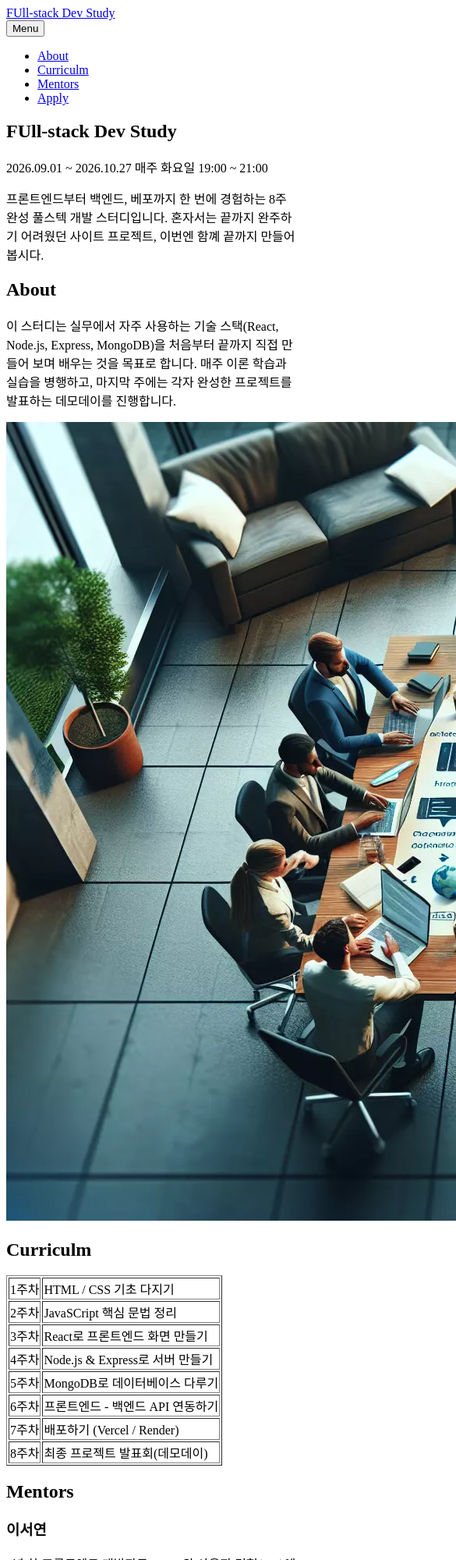
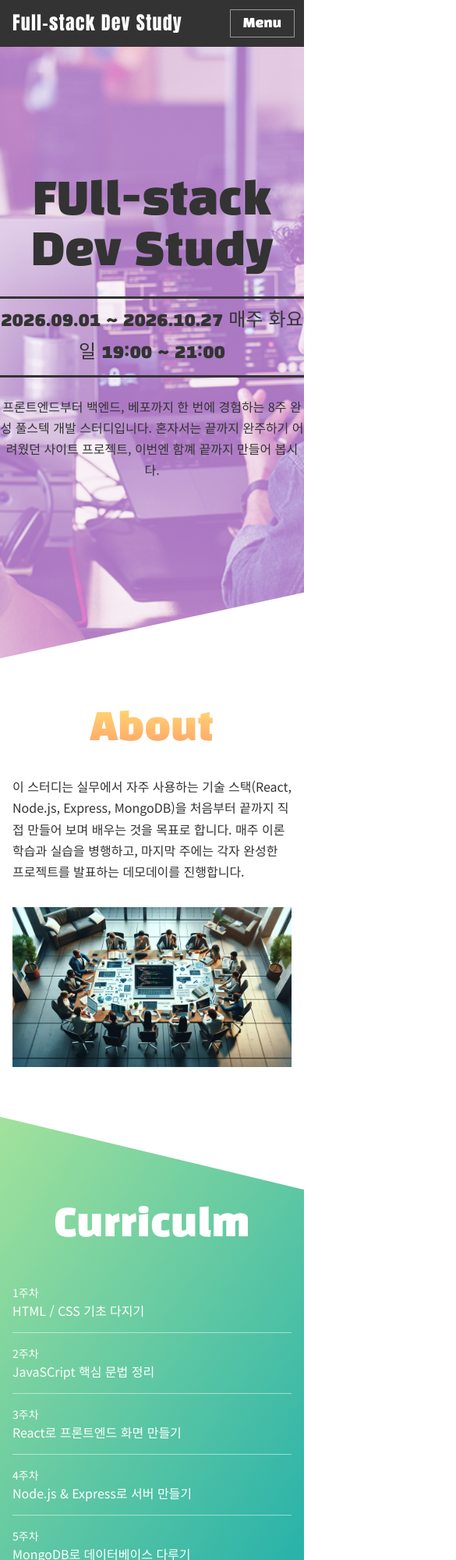
Before and after one commit to minsuyu029-source/web-programing, a plain HTML site: page Web/studypage/index.html in a window 390 px wide. Shown: the top 2000 px of the page at 78% size, 585 px wide, since content can reach past the window. Drawn offline with Linux system fonts and the light colour scheme; some packages are replaced by stand-ins of ours.

Commit message:
Add files via upload

```diff
--- /dev/null
+++ b/Web/studypage/css/style.css
@@ -0,0 +1,422 @@
+/*
+COLORS
+================================================ */
+:root {
+    --light-blue: #4db1ec;
+    --blue: #1665cc;
+    --purple: #b473bf;
+    --pink: #ffb2c1;
+    --orange: #ff9f67;
+    --yellow: #ffd673;
+    --light-green: #a2e29b;
+    --green: #00a2af;
+    --grey: #333;
+    --white: #fff;
+}
+
+/*
+일반 스타일
+================================================ */
+/* Layout */
+.wrapper {
+    max-width: 800px;
+    width: 100%;
+    margin: 0 auto;
+    padding: 0 1rem;
+}
+
+header,
+h1,
+h2,
+.main-date {
+    font-family: "Black Han Sans", sans-serif;
+}
+
+h1,
+h2 {
+    text-align: center;
+    /* letter-spacing: .1em; */
+}
+
+h2 {
+    font-size: 3rem;
+    margin-bottom: 2rem;
+}
+
+p {
+    line-height: 1.7;
+}
+
+img {
+    max-width: 100%;
+}
+
+
+/*
+================================================ */
+html {
+    font-size: 100%;
+    /* 스무스 스크롤 */
+    scroll-behavior: smooth;
+}
+
+body {
+    /* 전체 글자 색상  */
+	color: var(--grey);
+	font-family:  "Noto Sans KR", sans-serif;
+}
+
+
+/*
+HEADER
+================================================ */
+header {
+    background: var(--grey);
+    padding: 1rem 0;
+    /* header 상단에 고정 */
+    position: fixed;
+    width: 100%;
+    z-index: 1;  /* 중첩 속성. 값이 클수록 전면에 표시 */
+}
+
+.logo {
+    letter-spacing: .05em;
+    font-family: impact, sans-serif;
+}
+
+header a {
+    color: var(--white);
+    font-size: 1.5rem;
+}
+
+header .wrapper {
+    display: flex;
+    justify-content: space-between;
+}
+
+.btn-menu {
+    position: absolute;
+    top: 12px;
+    right: 12px;
+    border: 1px solid rgba(255,255,255,.5);
+    color: var(--white);
+    padding: .5rem 1rem;
+}
+
+.main-nav {
+    background: var(--grey);
+    width: 0%;
+    position: absolute;
+    z-index: 2;
+    top: 50px;
+    right: 0;
+    overflow: hidden;
+    transition: .5s;
+    font-family: impact, sans-serif;
+}
+
+.main-nav.open-menu {
+    width: 100%;
+}
+
+.main-nav li {
+    text-align: center;
+    margin: 2rem 0;
+}
+
+.main-nav a {
+    display: block;
+}
+
+
+/*
+MAIN
+================================================ */
+#main {
+    background-color: #4db1ec;
+    background-image: url('../images/hero01.png');
+    background-repeat: no-repeat;
+    background-position: center;
+    background-size: cover;
+    background-blend-mode:screen;
+    height: 100vh;
+    animation: bg-color 24s infinite;  /* @keyframes bg-color 설정해야 나옴. */
+
+    display: flex;
+    align-items: center;
+    clip-path: polygon(0 0, 100% 0, 100% 90%, 0 100%);
+
+}
+
+@keyframes bg-color {
+    0% {
+        background-color: var(--light-blue);
+    }
+    12.5% {
+        background-color: var(--blue);
+    }
+    25% {
+        background-color: var(--purple);
+    }
+    37.5% {
+        background-color: var(--pink);
+    }
+    50% {
+        background-color: var(--orange);
+    }
+    62.5% {
+        background-color: var(--yellow);
+    }
+    75% {
+        background-color: var(--light-green);
+    }
+    87.5% {
+        background-color: var(--green);
+    }
+    100% {
+        background-color: var(--light-blue);
+    }
+}
+
+#main h1 {
+    font-size: 3.5rem;
+    margin-bottom: 1.5rem;
+}
+
+.main-date {
+    text-align: center;
+    border-top: 3px solid var(--grey);
+    border-bottom: 3px solid var(--grey);
+    padding: .5rem 0;
+    font-size: 1.5rem;
+    margin-bottom: 1.5rem;
+}
+
+#main p {
+    text-align: center;
+}
+
+/*
+ABOUT
+================================================ */
+#about {
+    padding: 4rem 1rem;
+}
+
+#about h2 {
+    color: rgba(255, 255, 255, 0);
+    background: linear-gradient(var(--yellow), var(--orange));
+    background-clip: text;
+}
+
+#about p {
+    margin-bottom: 2rem;
+}
+
+
+/*
+CURRICULUM
+================================================ */
+#curriculum {
+    background-image: linear-gradient(125deg, var(--light-green), var(--green));
+    padding: 7rem 0;
+    clip-path: polygon(0 0, 100% 10%, 100% 90%, 0 100%);
+}
+
+#curriculum h2 {
+    color: var(--white);
+}
+
+.curriculum-table {
+    color: var(--white);
+    width: 100%;
+}
+
+.curriculum-table tr {
+    border-bottom: 1px solid rgba(255,255,255,.5);
+}
+
+.curriculum-table td {
+    display: block;
+    line-height: 1.5;
+}
+
+.week {
+    font-size: .875rem;
+    padding-top: 1rem;
+}
+
+.content {
+    padding-bottom: 1rem;
+}
+
+
+/*
+MENTORS
+================================================ */
+#mentors {
+    padding: 4rem 1rem;
+}
+
+.mentors-list {
+    display: flex;
+    flex-direction: row-reverse;
+    align-items: flex-start;
+    margin-bottom: 2rem;
+}
+
+.mentors-text {
+    margin-left: 1rem;
+}
+
+#mentors h2 {
+    background: linear-gradient(var(--light-blue), var(--blue));
+    background-clip: text;
+    color: rgba(255, 255, 255, 0);
+}
+
+#mentors h3 {
+    font-size: 1.5rem;
+    margin-bottom: .5rem;
+}
+
+#mentors img {
+    border-radius: 50%;
+    width: 20%;
+}
+
+
+/*
+APPLY
+================================================ */
+#apply {
+    background-image: linear-gradient(var(--pink), var(--purple));
+    padding: 6rem 1rem 2rem;
+    clip-path: polygon(0 0, 100% 10%, 100% 100%, 0 100%);
+}
+
+#apply h2 {
+    color: var(--white);
+}
+
+.apply-form {
+    max-width: 480px;
+    margin: 0 auto 5rem;
+}
+
+.apply-form label {
+    color: var(--white);
+    display: block;
+    margin-bottom: .5rem;
+}
+
+.apply-field {
+    background: rgba(255,255,255,.6);
+    padding: 1rem;
+    width: 100%;
+    margin-bottom: 1.5rem;
+    font-family: inherit;
+}
+
+.apply-textarea {
+    min-height: 6rem;
+    resize: vertical;
+}
+
+.apply-btn {
+    background: var(--grey);
+    color: var(--white);
+    display: block;
+    width: 100%;
+    padding: 1rem;
+    margin-top: 1rem;
+}
+
+/*
+FOOTER
+================================================ */
+.footer {
+    border-top: 1px solid rgba(255,255,255,0.5);
+    padding-top: 2rem;
+    text-align: center;
+    font-size: .875rem;
+    color: var(--white);
+}
+.footer a {
+    text-decoration: underline;
+}
+
+
+/*
+DESKTOP SIZE
+================================================ */
+@media (min-width: 600px) {
+    /* 일반 스타일 */
+    h2 {
+        font-size: 5rem;
+    }
+
+    a:hover {
+        color: var(--blue);
+    }
+
+    .apply-btn:hover {
+        background: var(--blue);
+    }
+
+    a:hover, .apply-btn:hover {
+        transition: .5s;
+    }
+
+    /* Header */
+    .btn-menu {
+        display: none;
+    }
+
+    .main-nav {
+        width: 100%;
+        position: static;
+        display: flex;
+    }
+
+    .main-nav li {
+        margin: 0 0 0 1.5rem;
+    }
+
+    /* main */
+    #main h1 {
+        font-size: 6.875rem;
+        mix-blend-mode: overlay;
+    }
+
+    .main-date {
+        font-size: 3rem;
+    }
+
+    /* Curriculum */
+    .curriculum-table td {
+        display: table-cell;
+    }
+
+    .week {
+        padding: 1.125rem 0 1rem 1rem;
+    }
+
+    .content {
+        padding: 1rem 1rem 1rem 0;
+    }
+
+    /* Mentors */
+    #mentors h2 {
+        margin-bottom: 4rem;
+    }
+
+    .mentors-list {
+        margin-bottom: 3rem;
+    }
+
+    .mentors-text {
+        margin-left: 2rem;
+    }
+
+}
--- a/Web/studypage/index.html
+++ b/Web/studypage/index.html
@@ -4,31 +4,37 @@
         <meta charset="UTF-8">
         <meta name="viewport" content="width=device-width, initial-scale=1.0">
         <title>스터디 모집 - 구민수</title>
+
+        <!-- css 영역-->
+        <link rel="stylesheet" href="https://unpkg.com/destyle.css@1.0.5/destyle.css">
+        <link rel="stylesheet" href="css/style.css">
+        <link href="https://fonts.googleapis.com/css2?family=Black+Han+Sans&family=Do+Hyeon&family=Noto+Sans+KR:wght@100..900&display=swap" rel="stylesheet">
     </head>
     <body>
         <!-- 헤더 영역 : 로고, 메뉴 영역 -->
         <header>
-            <div>
-                <a href="#">FUll-stack Dev Study</a>
+            <div class="wrapper">
+                <a href="main" class="logo">Full-stack Dev Study</a>
                 <!-- 메뉴 영역 -->
                 <nav>
                     <!-- 모바일 화면일 떄 나타나는 버튼 -->
-                    <button>Menu</button>
-                    <ul>
-                        <li><a href="#">About</a></li>
-                        <li><a href="#">Curriculm</a></li>
-                        <li><a href="#">Mentors</a></li>
-                        <li><a href="#">Apply</a></li>
+                    <button class="btn-menu">Menu</button>
+                    <ul class="main-nav">
+                        <li><a href="#about">About</a></li>
+                        <li><a href="#curriculum">Curriculum</a></li>
+                        <li><a href="#mentors">Mentors</a></li>
+                        <li><a href="#apply">Apply</a></li>
                     </ul>
+
                 </nav>
             </div>
         </header>
 
-
-        <section>
+        <!-- main -->
+        <section id="main">
             <div>
                 <h1>FUll-stack Dev Study</h1>
-                <p>
+                <p class="main-date">
                     2026.09.01 ~ 2026.10.27
                     매주 화요일 19:00 ~ 21:00
                 </p>
@@ -42,7 +48,7 @@
         </section>
 
         <!-- About 영역 -->
-        <section>
+        <section id="about" class="wrapper">
             <h2>About</h2>
             <p>
                 이 스터디는 실무에서 자주 사용하는
@@ -57,53 +63,53 @@
         </section>
 
         <!-- Curriculm 영역 -->
-        <section>
+        <section id="curriculum">
             <h2>Curriculm</h2>
-            <div>
-                <table border="1">
+            <div class="wrapper">
+                <table class="curriculum-table">
                     <tr>
-                        <td>1주차</td>
-                        <td>HTML / CSS 기초 다지기</td>
+                        <td class="week">1주차</td>
+                        <td class="content">HTML / CSS 기초 다지기</td>
                     </tr>
                     <tr>
-                        <td>2주차</td>
-                        <td>JavaSCript 핵심 문법 정리</td>
+                        <td class="week">2주차</td>
+                        <td class="content">JavaSCript 핵심 문법 정리</td>
                     </tr>
                     <tr>
-                        <td>3주차</td>
-                        <td>React로 프론트엔드 화면 만들기</td>
+                        <td class="week">3주차</td>
+                        <td class="content">React로 프론트엔드 화면 만들기</td>
                     </tr>
                     <tr>
-                        <td>4주차</td>
-                        <td>Node.js & Express로 서버 만들기</td>
+                        <td class="week">4주차</td>
+                        <td class="content">Node.js & Express로 서버 만들기</td>
                     </tr>
                     <tr>
-                        <td>5주차</td>
-                        <td>MongoDB로 데이터베이스 다루기</td>
+                        <td class="week">5주차</td>
+                        <td class="content">MongoDB로 데이터베이스 다루기</td>
                     </tr>
                     <tr>
-                        <td>6주차</td>
-                        <td>프론트엔드 - 백엔드 API 연동하기</td>
+                        <td class="week">6주차</td>
+                        <td class="content">프론트엔드 - 백엔드 API 연동하기</td>
                     </tr>
                     <tr>
-                        <td>7주차</td>
-                        <td>배포하기 (Vercel / Render)</td>
+                        <td class="week">7주차</td>
+                        <td class="content">배포하기 (Vercel / Render)</td>
                     </tr>
                     <tr>
-                        <td>8주차</td>
-                        <td>최종 프로젝트 발표회(데모데이)</td>
+                        <td class="week">8주차</td>
+                        <td class="content">최종 프로젝트 발표회(데모데이)</td>
                     </tr>
                 </table>
             </div>
         </section>
 
         <!-- Mentors 영역 -->
-        <section>
+        <section id="mentors">
             <h2>Mentors</h2>
             <!-- first mentor area -->
-            <div>
+            <div class="mentors-list">
                 <!-- 내용 영역 -->
-                 <div>
+                 <div class="mentors-text">
                     <h3>이서연</h3>
                     <p>
                         3년 차 프론트엔드 개발자로, React와 사용자 경험(UX)에 관심이 많습니다.
@@ -116,9 +122,9 @@
             </div>
 
              <!-- second mentor area -->
-            <div>
+            <div class="mentors-list">
                 <!-- 내용 영역 -->
-                 <div>
+                 <div class="mentors-text">
                     <h3>정우진</h3>
                     <p>
                         백엔드와 인프라를 주로 다루는 개발자입니다.
@@ -130,5 +136,29 @@
                   <img src="images/mentor02.jpg" alt="정우진 사진">
             </div>
         </section>
+
+        <!-- 참여 신청 및 문의 사항 영역-->
+        <section id="apply">
+            <h2>Apply</h2>
+            <form class="apply-form" method="get" action="#">
+                <label>Name</label>
+                <input class="apply-field" type="text" placeholder="예 : 구민수">
+                <label>Email</label>
+                <input class="apply-field" type="text" placeholder="예 : minsuyu029@gmail.com">
+                <label>참여 동기</label>
+                <textarea class="apply-field apply-textarea" placeholder="스터디에 참여하고 싶은 이유를 요약해주시요."></textarea>
+                <input class="apply-btn" type="submit" value="지원하기">
+            </form>
+
+            <div class="footer">
+                <p>
+                   <a href="mailto:minsuyu029@gmail.com">문의사항</a>  /
+                   <small>&copy; 2026 웹기초 프로그램 구민수</small>
+                </p>
+            </div>
+        </section>
+
+        <!-- JavaScript -->
+         <script src="js/script.js"></script>
     </body>
 </html>
--- /dev/null
+++ b/Web/studypage/js/script.js
@@ -0,0 +1,20 @@
+// .btn-menu 요소를 가져와 btn 변수에 저장
+const btn = document.querySelector('.btn-menu');
+// .main-nav 요소 가져와 nav 변수에 저장
+const nav = document.querySelector('.main-nav');
+
+// 버튼을 클릭하면..
+btn.addEventListener('click', () => {
+    // nav 요소의 클래스에 'open-menu'를 토글한다.
+    nav.classList.toggle('open-menu');
+    // 만약 btn 요소의 innerHTML이 'Menu'인 경우
+    if(btn.innerHTML === 'Menu') {
+        // btn 요소의 innerHTML을 'close'로 변경
+        btn.innerHTML = 'Close';
+    }
+    // 아니면
+    else {
+        // btn 요소의 innerHTML을 'Menu'로 변경
+        btn.innerHTML = 'Menu';
+    }
+});
```
